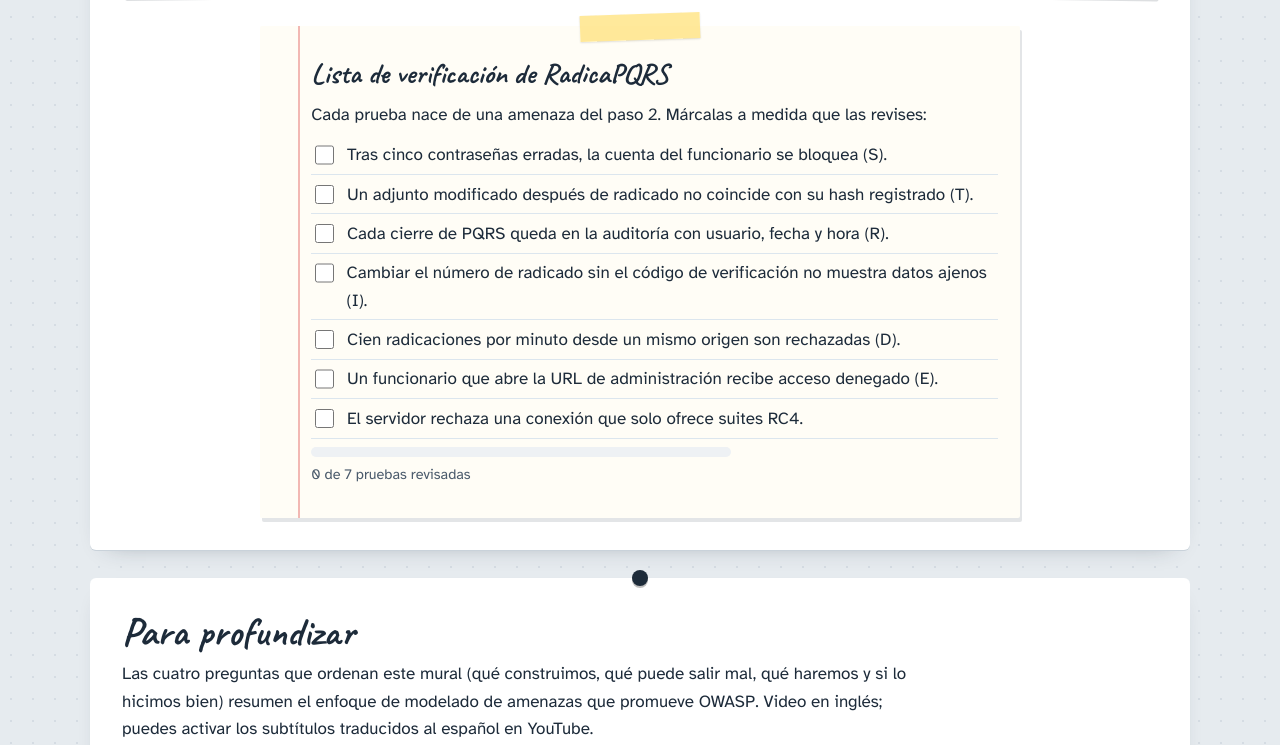
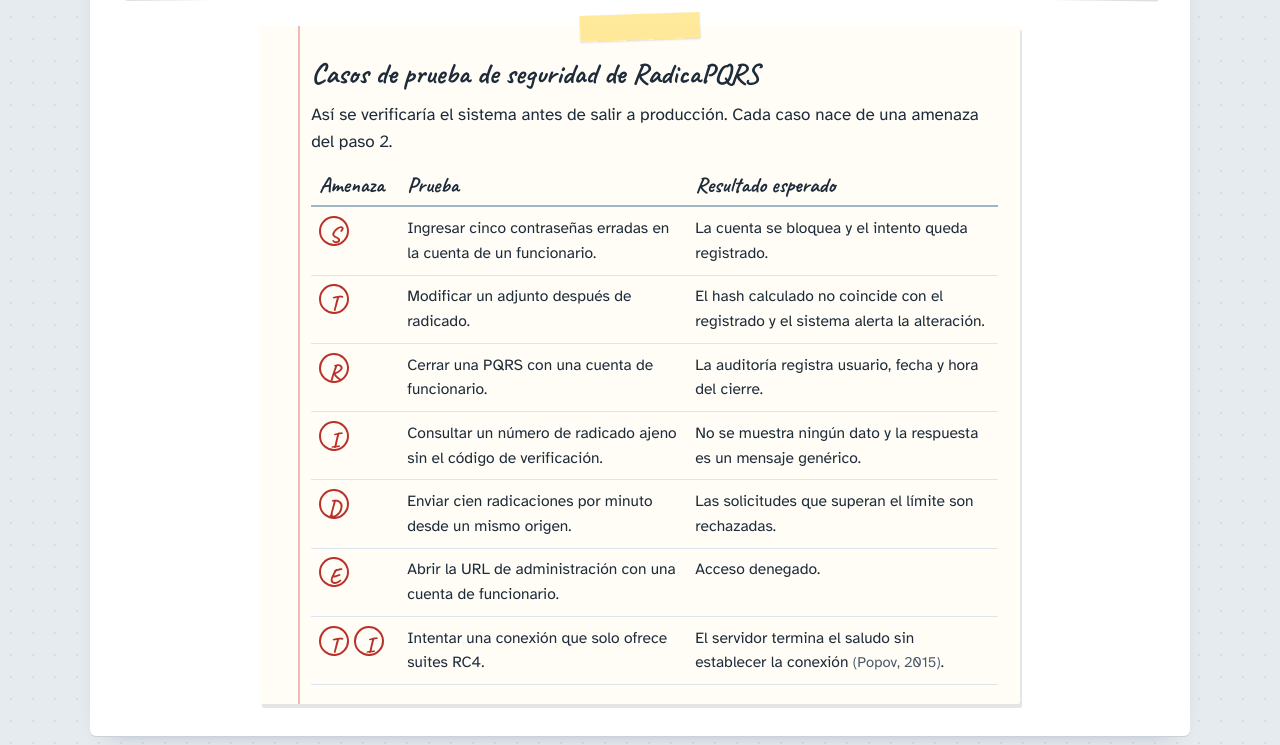
Before and after one commit to EspNohraViz/piensa-como-atacante, a plain HTML site: page index.html in a window 1280 px wide. Shown: the part 5978-6723 px from the top of the page. Drawn offline with Linux system fonts and the light colour scheme.

Commit message:
Update checklist to security test cases in index.html
Replaced checklist section with security test cases for RadicaPQRS.

```diff
--- a/index.html
+++ b/index.html
@@ -180,7 +180,13 @@ body[data-lens="eng"] .atk-text{display:none}
   background:rgba(255,226,122,.75);box-shadow:0 1px 2px rgba(0,0,0,.12);
 }
 .sheet h3{font-family:var(--hand);font-size:1.8rem;margin:0 0 .2rem}
-.sheet .check li{margin:0;padding:.35rem 0;border-bottom:1px solid #DCE6EE}
+.tests-wrap{overflow-x:auto}
+.tests{border-collapse:collapse;width:100%;min-width:560px;font-size:.97rem}
+.tests th{font-family:var(--hand);font-size:1.35rem;font-weight:700;text-align:left;padding:.2rem .5rem;border-bottom:2px solid #9FB6C8}
+.tests td{padding:.55rem .5rem;border-bottom:1px solid #DCE6EE;vertical-align:top}
+.tests td:first-child{white-space:nowrap;width:5.5rem}
+.tl{display:inline-grid;place-items:center;width:1.9rem;height:1.9rem;margin-right:.25rem;border:2px solid var(--atk);border-radius:50%;
+  font-family:var(--hand);font-size:1.35rem;font-weight:700;color:var(--atk);transform:rotate(-4deg)}
 .flow{counter-reset:f;list-style:none;padding:0;margin:.4rem 0}
 .flow li{counter-increment:f;position:relative;padding-left:2rem;margin:.35rem 0;font-size:.97rem}
 .flow li::before{content:counter(f);position:absolute;left:0;top:.05rem;width:1.5rem;height:1.5rem;border-radius:50%;background:var(--ink);color:#fff;font-size:.8rem;display:grid;place-items:center;font-weight:700}
@@ -226,14 +232,6 @@ code{font-size:.9em;background:#EEF1F4;padding:.05rem .3rem;border-radius:3px}
 .btn:disabled{opacity:.4;cursor:default}
 .hs-count{color:var(--ink-soft);font-size:.9rem}
 .warn{background:var(--atk-soft);border-radius:4px;padding:.6rem .8rem;margin-top:.8rem;font-size:.95rem}
-
-/* Checklist */
-.check{list-style:none;padding:0;margin:.5rem 0}
-.check li{margin:.4rem 0}
-.check label{display:flex;gap:.6rem;align-items:flex-start;cursor:pointer}
-.check input{width:1.2rem;height:1.2rem;margin-top:.25rem;accent-color:var(--eng)}
-.progress{height:10px;background:#EEF1F4;border-radius:999px;overflow:hidden;max-width:420px}
-.progress span{display:block;height:100%;width:0;background:var(--eng);transition:width .3s}
 
 /* Video */
 .video{position:relative;aspect-ratio:16/9;max-width:820px;border-radius:6px;overflow:hidden;background:#000;margin-top:.6rem}
@@ -579,19 +577,24 @@ footer{max-width:1180px;margin:0 auto;padding:0 clamp(1rem,4vw,2.5rem) 2.5rem;co
     </article>
   </div>
   <div class="sheet">
-    <h3>Lista de verificación de RadicaPQRS</h3>
-    <p style="margin:0 0 .3rem">Cada prueba nace de una amenaza del paso 2. Márcalas a medida que las revises:</p>
-    <ul class="check" id="checklist">
-      <li><label><input type="checkbox"> Tras cinco contraseñas erradas, la cuenta del funcionario se bloquea (S).</label></li>
-      <li><label><input type="checkbox"> Un adjunto modificado después de radicado no coincide con su hash registrado (T).</label></li>
-      <li><label><input type="checkbox"> Cada cierre de PQRS queda en la auditoría con usuario, fecha y hora (R).</label></li>
-      <li><label><input type="checkbox"> Cambiar el número de radicado sin el código de verificación no muestra datos ajenos (I).</label></li>
-      <li><label><input type="checkbox"> Cien radicaciones por minuto desde un mismo origen son rechazadas (D).</label></li>
-      <li><label><input type="checkbox"> Un funcionario que abre la URL de administración recibe acceso denegado (E).</label></li>
-      <li><label><input type="checkbox"> El servidor rechaza una conexión que solo ofrece suites RC4.</label></li>
-    </ul>
-  <div class="progress" aria-hidden="true"><span id="progress"></span></div>
-  <p class="hs-count" id="progress-text" aria-live="polite"></p>
+    <h3>Casos de prueba de seguridad de RadicaPQRS</h3>
+    <p style="margin:0 0 .6rem">Así se verificaría el sistema antes de salir a producción. Cada caso nace de una amenaza del paso 2.</p>
+    <div class="tests-wrap">
+      <table class="tests">
+        <thead>
+          <tr><th scope="col">Amenaza</th><th scope="col">Prueba</th><th scope="col">Resultado esperado</th></tr>
+        </thead>
+        <tbody>
+          <tr><td><span class="tl">S</span></td><td>Ingresar cinco contraseñas erradas en la cuenta de un funcionario.</td><td>La cuenta se bloquea y el intento queda registrado.</td></tr>
+          <tr><td><span class="tl">T</span></td><td>Modificar un adjunto después de radicado.</td><td>El hash calculado no coincide con el registrado y el sistema alerta la alteración.</td></tr>
+          <tr><td><span class="tl">R</span></td><td>Cerrar una PQRS con una cuenta de funcionario.</td><td>La auditoría registra usuario, fecha y hora del cierre.</td></tr>
+          <tr><td><span class="tl">I</span></td><td>Consultar un número de radicado ajeno sin el código de verificación.</td><td>No se muestra ningún dato y la respuesta es un mensaje genérico.</td></tr>
+          <tr><td><span class="tl">D</span></td><td>Enviar cien radicaciones por minuto desde un mismo origen.</td><td>Las solicitudes que superan el límite son rechazadas.</td></tr>
+          <tr><td><span class="tl">E</span></td><td>Abrir la URL de administración con una cuenta de funcionario.</td><td>Acceso denegado.</td></tr>
+          <tr><td><span class="tl">T</span><span class="tl">I</span></td><td>Intentar una conexión que solo ofrece suites RC4.</td><td>El servidor termina el saludo sin establecer la conexión <span class="cite">(Popov, 2015)</span>.</td></tr>
+        </tbody>
+      </table>
+    </div>
   </div>
 </section>
 
@@ -671,16 +674,6 @@ prev.addEventListener("click", () => { if (i > 0) { i--; render(); } });
 next.addEventListener("click", () => { if (i < steps.length - 1) { i++; render(); } });
 render();
 
-// Lista de verificación
-const boxes = document.querySelectorAll("#checklist input");
-const bar = document.getElementById("progress"), ptext = document.getElementById("progress-text");
-function update(){
-  const done = [...boxes].filter(b => b.checked).length;
-  bar.style.width = (done / boxes.length * 100) + "%";
-  ptext.textContent = done + " de " + boxes.length + " pruebas revisadas";
-}
-boxes.forEach(b => b.addEventListener("change", update));
-update();
 </script>
 </body>
 </html>
```
